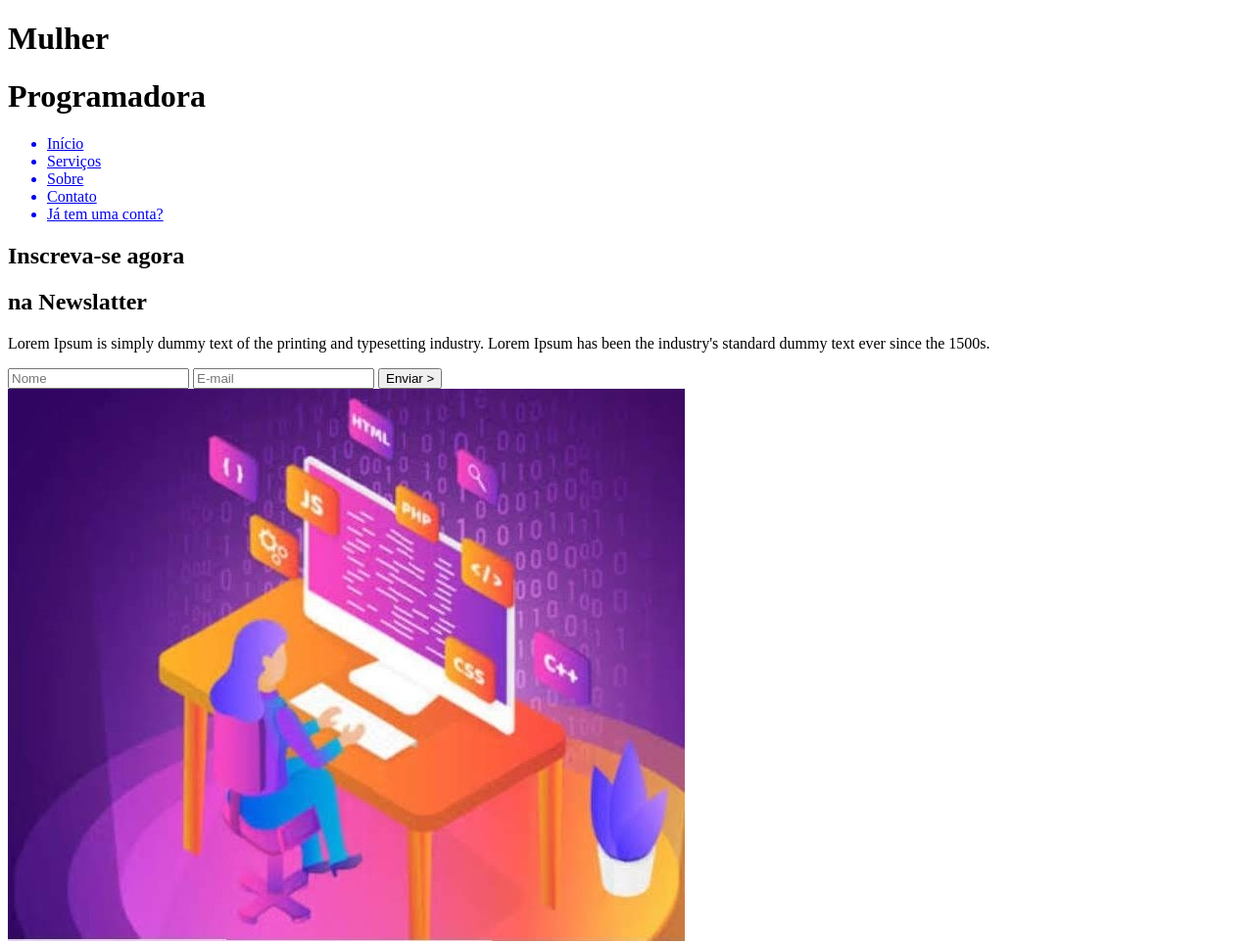
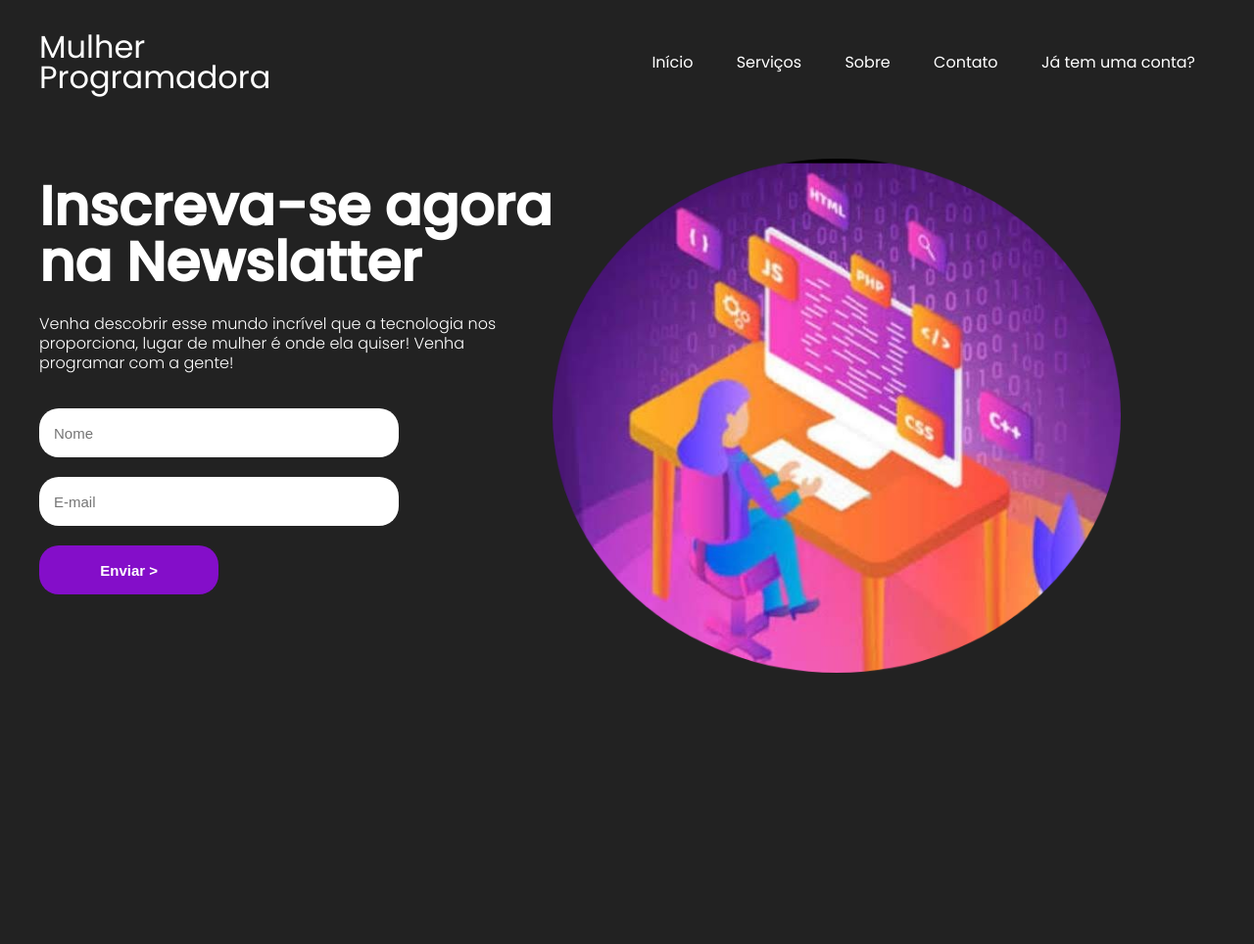
Before and after one commit to SilmaraCortes/LandingPage-Programming, a plain HTML site: page index.html in a window 1280 px wide. Shown: the whole page at 98% size. After the commit the page ends 800 px from the top, so only its background shows below. Drawn offline with Linux system fonts and the light colour scheme.

Commit message:
em construção

```diff
--- a/index.html
+++ b/index.html
@@ -1,9 +1,11 @@
 <!DOCTYPE html>
-<html lang="pt-br">
+<html lang="en">
 <head>
     <meta charset="UTF-8">
     <meta http-equiv="X-UA-Compatible" content="IE=edge">
     <meta name="viewport" content="width=device-width, initial-scale=1.0">
+    <link href="/styles/style.css" rel="stylesheet">
+    <link href="/styles/fonts.css" rel="stylesheet">
     <title>Landing Page</title>
 </head>
 <body>
@@ -28,7 +30,7 @@
             <h2>Inscreva-se agora</h2>
             <h2>na Newslatter</h2>
             <p>
-                Lorem Ipsum is simply dummy text of the printing and typesetting industry. Lorem Ipsum has been the industry's standard dummy text ever since the 1500s.
+                Venha descobrir esse mundo incrível que a tecnologia nos proporciona, lugar de mulher é onde ela quiser! Venha programar com a gente!
             </p>
             <form>
                 <input type="text" placeholder="Nome">
@@ -38,8 +40,9 @@
         </aside>
 
         <article>
-            <img src="./components/images/Screenshot_20191112-113136.png" alt="mulher-programadora"
+            <img src="./components/images/Screenshot-20191112-113136.png" alt="mulher-roxa">
         </article>
+
     </main>
 
 </body>
--- /dev/null
+++ b/styles/fonts.css
@@ -0,0 +1,57 @@
+
+@font-face {
+    font-family: 'poppinsblack';
+    src: url('../components/fonts/poppins-black-webfont.woff2') format('woff2'),
+         url('../components/fonts/poppins-black-webfont.woff') format('woff');
+    font-weight: normal;
+    font-style: normal;
+
+  }
+
+
+  @font-face {
+    font-family: 'poppinsbold';
+    src: url('../components/fonts/poppins-bold-webfont.woff2') format('woff2'),
+         url('../components/fonts/poppins-bold-webfont.woff') format('woff');
+    font-weight: normal;
+    font-style: normal;
+
+  }
+
+
+  @font-face {
+    font-family: 'poppinslight';
+    src: url('../components/fonts/poppins-light-webfont.woff2') format('woff2'),
+         url('../components/fonts/poppins-light-webfont.woff') format('woff');
+    font-weight: normal;
+    font-style: normal;
+
+  }
+
+
+  @font-face {
+    font-family: 'poppinsmedium';
+    src: url('../components/fonts/poppins-medium-webfont.woff2') format('woff2'),
+         url('../components/fonts/poppins-medium-webfont.woff') format('woff');
+    font-weight: normal;
+    font-style: normal;
+
+  }
+
+  @font-face {
+    font-family: 'poppinsregular';
+    src: url('../components/fonts/poppins-regular-webfont.woff2') format('woff2'),
+         url('../components/fonts/poppins-regular-webfont.woff') format('woff');
+    font-weight: normal;
+    font-style: normal;
+
+  }
+
+  @font-face {
+    font-family: 'poppinssemibold';
+    src: url('../components/fonts/poppins-semibold-webfont.woff2') format('woff2'),
+         url('../components/fonts/poppins-semibold-webfont.woff') format('woff');
+    font-weight: normal;
+    font-style: normal;
+
+  }
--- a/styles/style.css
+++ b/styles/style.css
@@ -0,0 +1,101 @@
+body{
+   background-color: rgb(34, 34, 34);
+   color: white;
+   font-family: poppinsregular;
+   max-width: 1200px;
+   margin: 0 auto;
+   padding: 15px;
+}
+
+header{
+   display: flex;
+   flex-direction: row;
+   justify-content: space-between;
+   align-items: center;
+}
+
+#title{
+   flex-direction: column;
+   line-height: 10px;
+}
+
+li{
+   display: inline-block;
+   margin: 20px;
+}
+
+a{
+   color: white;
+}
+
+a:hover{
+   color: rgb(132, 14, 201);
+   transition: 0.3s all;
+}
+
+#inscreva-se-btn{
+   border: 2px solid rgb(132, 14, 201);
+   padding: 10px;
+   border-radius: 15px;
+}
+
+#inscreva-se-btn:hover{
+   background-color: rgb(132, 14, 201);
+   color: white;
+}
+
+h1{
+   font-weight: 200;
+}
+
+main{
+   display: flex;
+   flex-direction: row;
+   margin-top: 50px;
+}
+
+h2{
+   font-size: 56px;
+   line-height: 10px;
+   font-family: poppinsmedium;
+}
+
+span{
+   color: rgb(132, 14, 201);
+}
+
+p{
+   line-height: 20px;
+   max-width: 500px;
+   font-family: poppinslight;
+}
+
+img{
+   width: 580px;
+}
+
+form{
+   display: flex;
+   flex-direction: column;
+   width: 70%;
+}
+
+form [type="submit"]{
+   height: 50px;
+   width: 50%;
+   background-color: rgb(132, 14, 201);
+   color: white;
+   font-weight: bold;
+}
+form [type="submit"]:hover{
+   cursor: pointer;
+}
+
+input{
+   margin-top: 20px;
+   height: 20px;
+   padding: 15px;
+   border-radius: 20px;
+   border: none;
+   font-size: 15px;
+}
```
Also changed, not shown: components/images/Screenshot-20191112-113136.png (added), components/images/Screenshot_20191112-113136.png (deleted).
